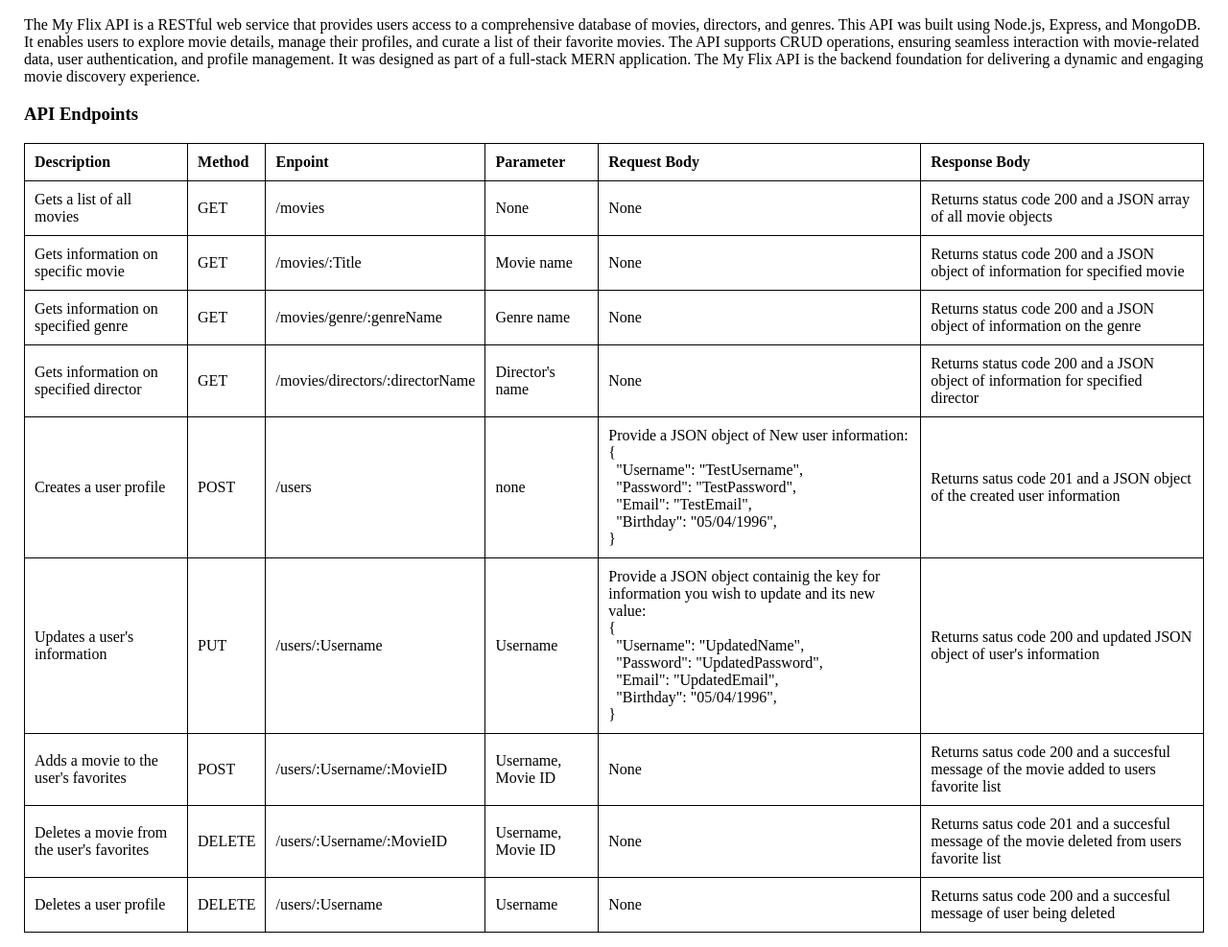
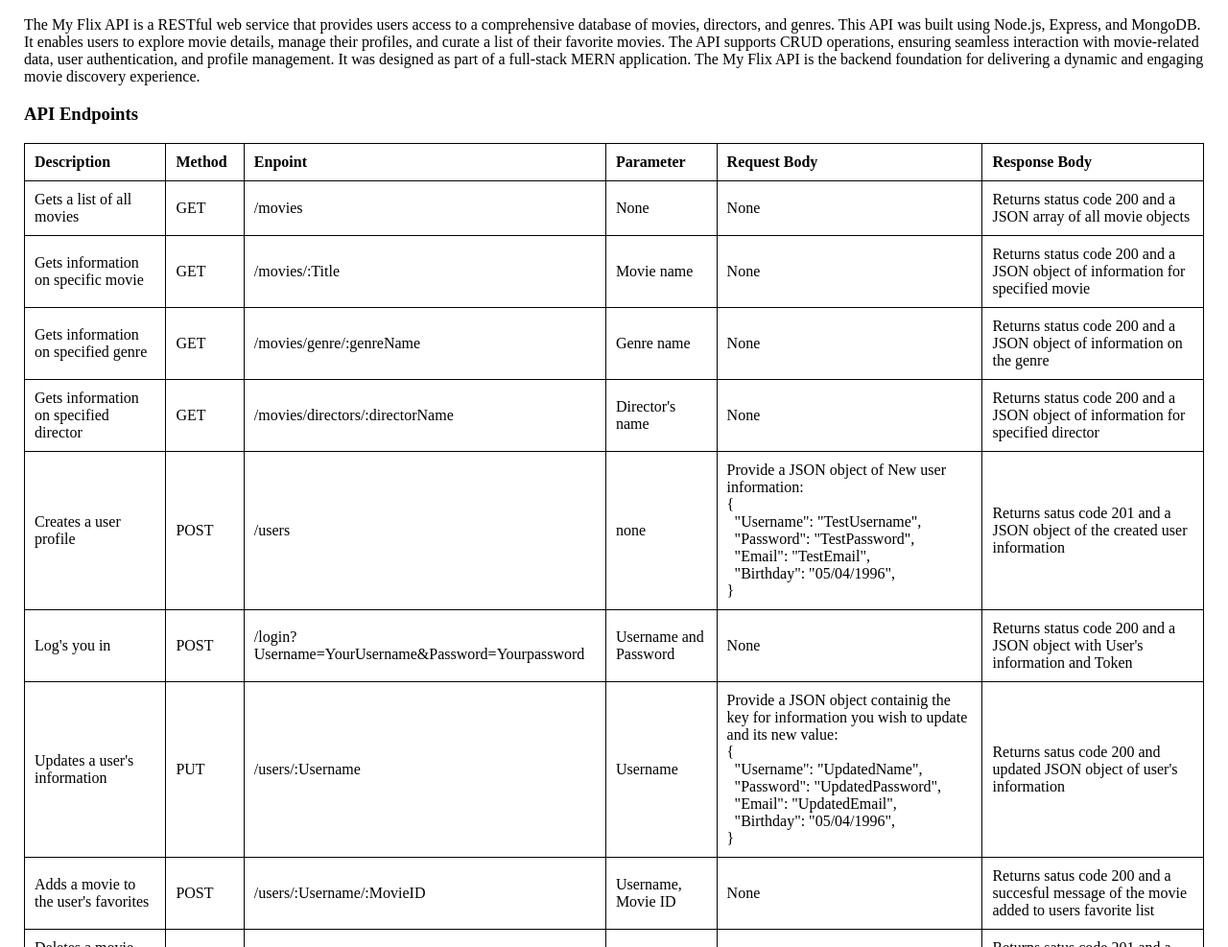
Before and after one commit to gerardoc96/movie_api, a website: page public/documentation.html in a window 1280 px wide. Shown: the part 113-1100 px from the top of the page at 96% size. Drawn offline with Linux system fonts and the light colour scheme.

Commit message:
Updated documentation

```diff
--- a/public/documentation.html
+++ b/public/documentation.html
@@ -113,6 +113,15 @@
           </td>
           <td>Returns satus code 201 and a JSON object of the created user information</td>
         </tr>
+        <!--Log in-->
+        <tr>
+          <td>Log's you in</td>
+          <td>POST</td>
+          <td>/login?Username=YourUsername&Password=Yourpassword</td>
+          <td>Username and Password</td>
+          <td>None</td>
+          <td>Returns status code 200 and a JSON object with User's information and Token</td>
+        </tr>
 
         <!--Update user information-->
         <tr>
```
